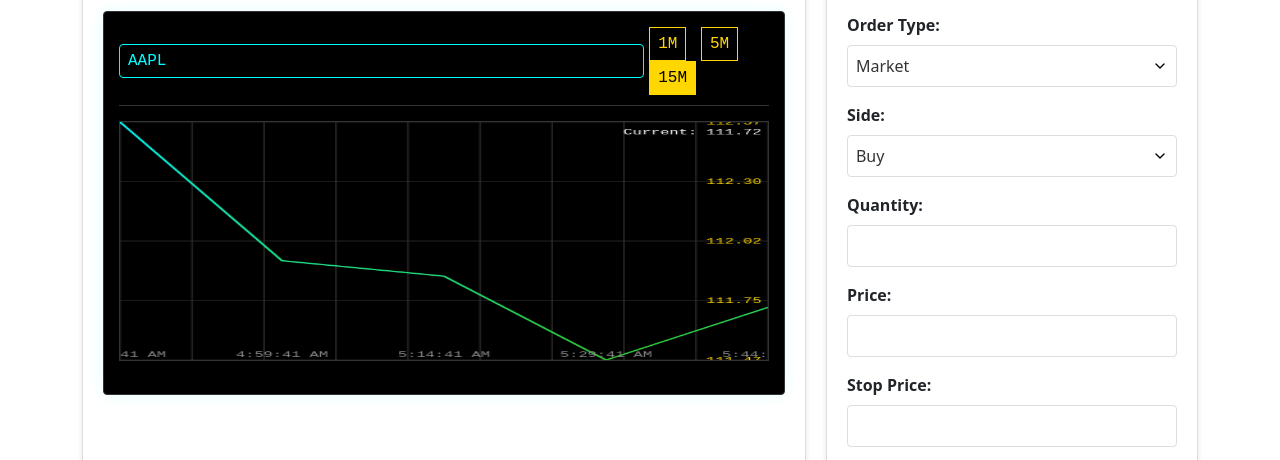
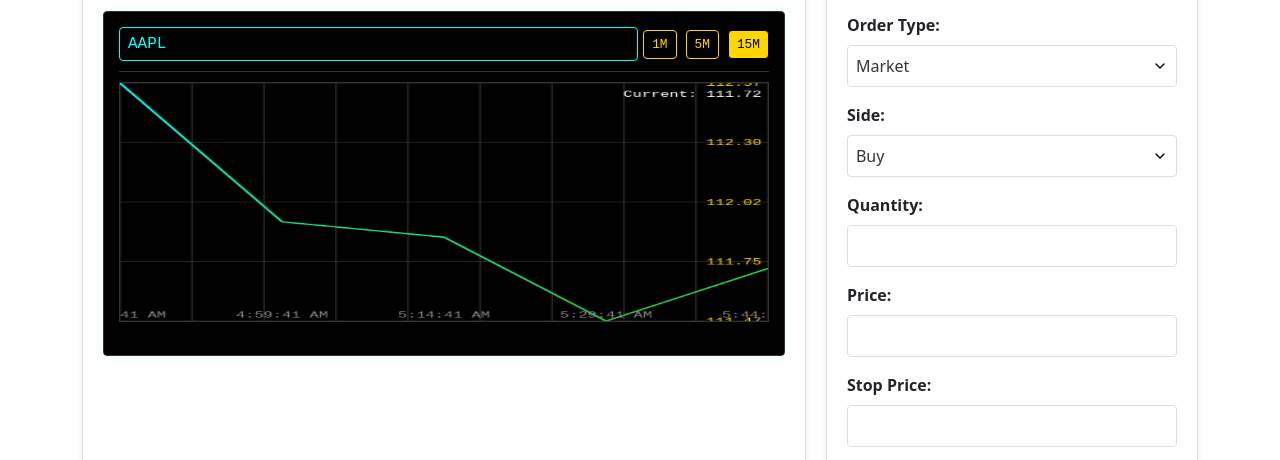
Before and after one commit to VrushankPatel/marketron-v2, a plain HTML site: page index.html in a window 1280 px wide. Shown: the part 306-766 px from the top of the page. Drawn offline with nearby package versions, Linux system fonts and the light colour scheme; some packages are replaced by stand-ins of ours; a script that the page names is missing.

Commit message:
Timeline fixed

```diff
--- a/css/styles.css
+++ b/css/styles.css
@@ -850,3 +850,38 @@
 .profile-link:hover span {
     opacity: 1;
 }
+
+/* Add or update these styles */
+.terminal-controls {
+    display: flex;
+    align-items: center;
+    gap: 4px;  /* Small gap between buttons */
+}
+
+.time-button {
+    padding: 2px 8px;  /* Reduced padding */
+    font-size: 0.8rem;  /* Smaller font size */
+    border: 1px solid var(--border-color);
+    background-color: var(--background-color);
+    color: var(--text-color);
+    border-radius: 4px;
+    cursor: pointer;
+    transition: background-color 0.2s;
+}
+
+.time-button:hover {
+    background-color: var(--hover-color);
+}
+
+.time-button.active {
+    background-color: var(--primary-color);
+    color: white;
+    border-color: var(--primary-color);
+}
+
+.terminal-header {
+    display: flex;
+    align-items: center;
+    justify-content: space-between;
+    margin-bottom: 10px;
+}
```
